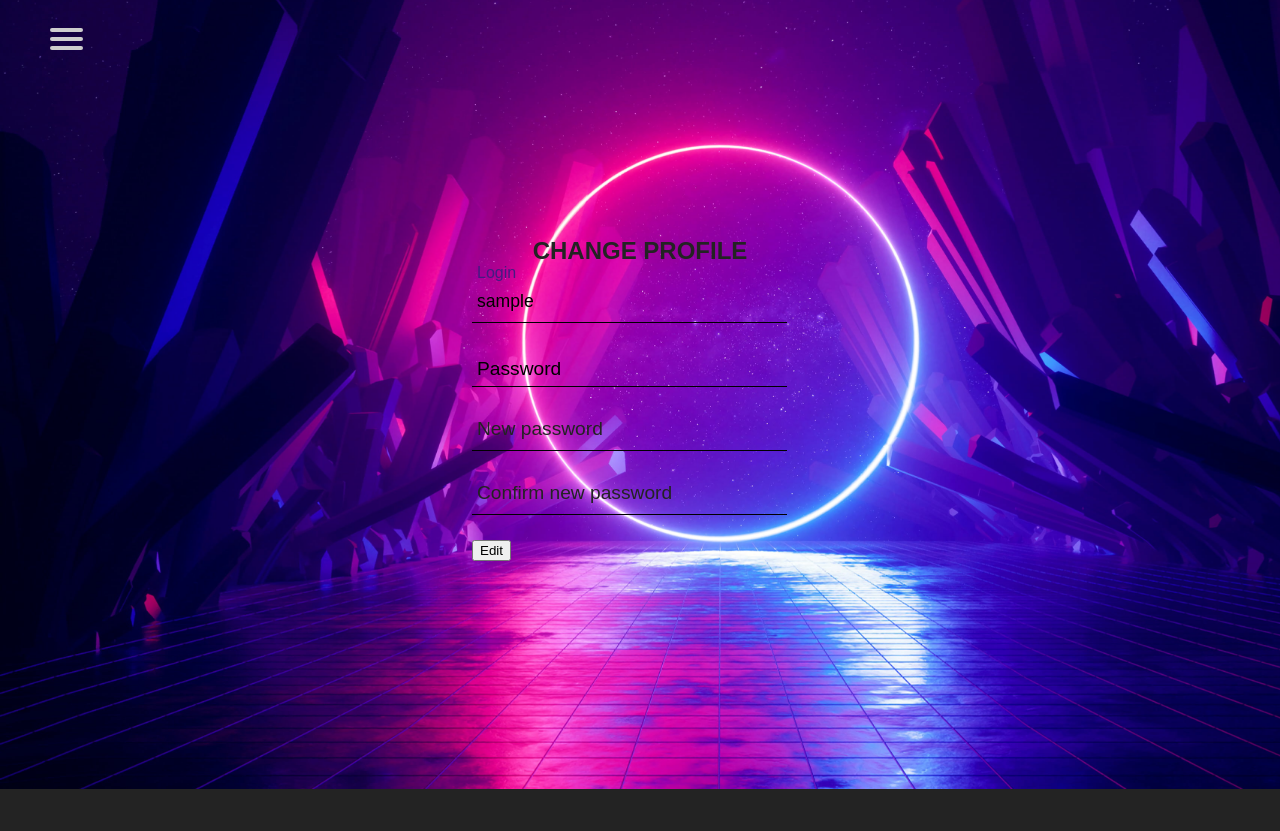
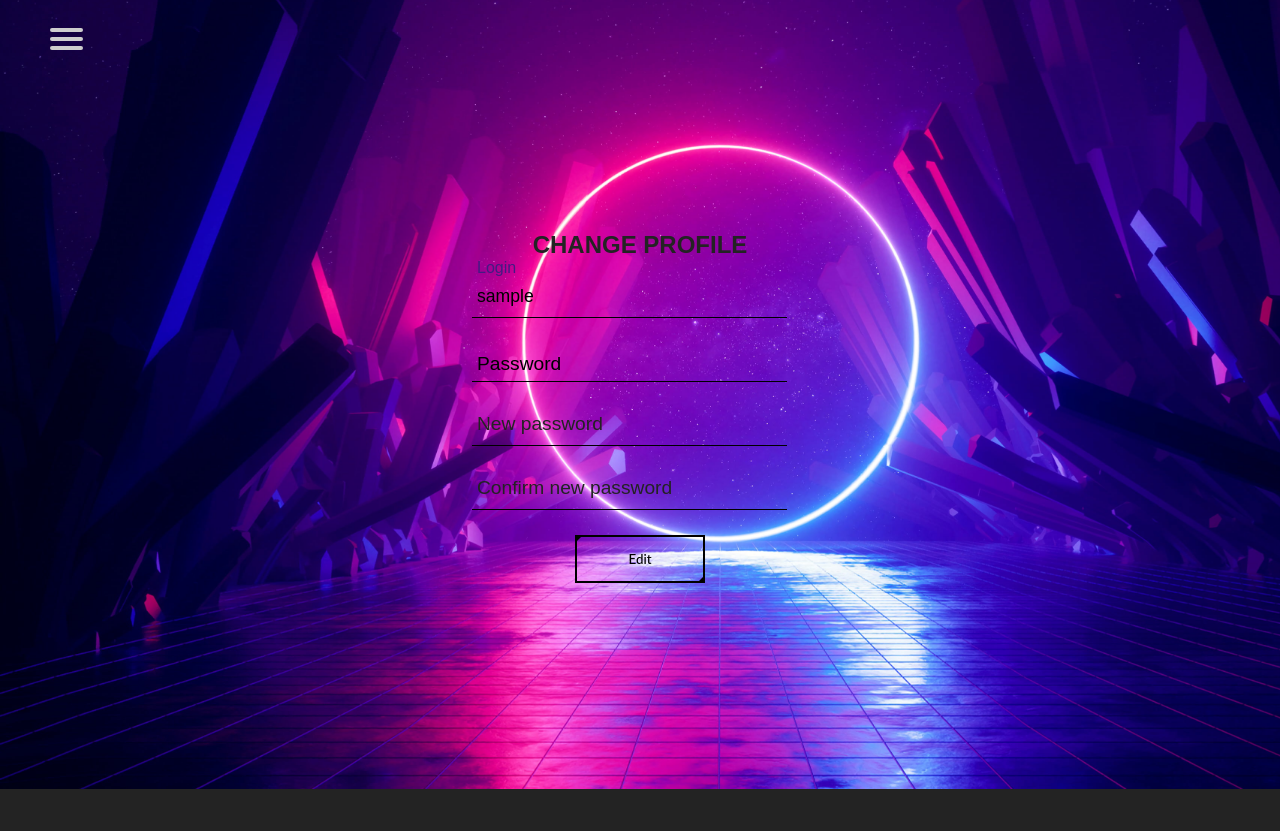
Before and after one commit to lea-dubois1/livre-or, a PHP site: page /profil.php in a window 1280 px wide; the page is wider, and only the part inside the window is pictured. Shown: the part 22-853 px from the top of that part. Run offline with PHP 8.4, Linux system fonts and the light colour scheme; the visitor is signed in with stand-in values (Sample User, id 1).

Commit message:
projet terminé

```diff
--- a/commentaire.php
+++ b/commentaire.php
@@ -60,7 +60,9 @@
                 <form action="" method="POST" class="formulaire comm">
                     <textarea name="commentaire" rows="10" cols="60" placeholder="Write your comment here..."></textarea>
 
-                    <button name="submit">Send</button>
+                    <div class="frame">
+                        <button class="custom-btn btn-4" name="submit">Send</button>
+                    </div>
                 </form>
 
                 <?php
--- a/connexion.php
+++ b/connexion.php
@@ -85,7 +85,9 @@
                         <label>Password</label>
                     </div>
 
-                    <button name="submit">Login</button>
+                    <div class="frame">
+                        <button class="custom-btn btn-4" name="submit">Login</button>
+                    </div>
 
                     <?php
                         // Display error messages (cf login.php) //
--- a/header.php
+++ b/header.php
@@ -38,13 +38,13 @@
                 -->
                 <ul id="menu">
                 <a href="index.php"><li>Home</li></a>
-                <a href="inscription.php"><li>Signup</li></a>
-                <a href="connexion.php"><li>Login</li></a>
-                <a href="profil.php"><li>Profile</li></a>
+                <?php if(!$_SESSION){echo '<a href="inscription.php"><li>Signup</li></a>';} ?>
+                <?php if(!$_SESSION){echo '<a href="connexion.php"><li>Login</li></a>';} ?>
+                <?php if($_SESSION){echo '<a href="profil.php"><li>Profile</li></a>';} ?>
                 <a href="livre-or.php"><li>Golden Book</li></a>
-                <a href="commentaire.php"><li>Comment</li></a>
+                <?php if($_SESSION){echo '<a href="commentaire.php"><li>Comment</li></a>';} ?>
                 <a href="https://github.com/lea-dubois1" target="_blank"><li>My GitHub</li></a>
-                <?php if($_SESSION){echo '<button type="submit" value="deconnexion" name="deconnexion" class="deco"><a href="logout.php">Logout</a></button>';} ?>
+                <?php if($_SESSION){echo '<a value="deconnexion" name="deconnexion" href="logout.php"><li>Logout</li></a>';} ?>
                 </ul>
             </div>
             </nav>
--- a/livre-or.php
+++ b/livre-or.php
@@ -13,7 +13,7 @@
 
         <main>
 
-            <div class="centre">
+            <div class="centre livreor">
 
                 <h2 class="users-data">Comments</h2>
 
@@ -27,8 +27,8 @@
 
                     while ($result !=NULL){
 
-                        echo 'POST THE ' . $date . ' BY ' . $result['login'] . '<br>';
-                        echo $result['commentaire'] . '<br><br>';
+                        echo '<br>POST THE ' . $date . ' BY ' . $result['login'] . ' :<br><br>';
+                        echo $result['commentaire'] . '<br>___________________________<br>';
 
                         $result = mysqli_fetch_assoc($rs);
                         echo '</tr>';
--- a/profil.php
+++ b/profil.php
@@ -26,11 +26,7 @@
 
         if (!empty($passwordNew)){
 
-            if(strlen($passwordNew) <= 5){    // If the password's lenght is less or equal to 5
-
-                $error = "The password is too short";
-
-            }elseif (empty($passwordNewConfirm)){
+            if (empty($passwordNewConfirm)){
 
                 $error = "Please confirm password";
 
@@ -56,14 +52,6 @@
             if($numRows!=1){
 
                 $error = "The login already exist";
-
-            }elseif(strlen($login) <= 4){    // If the login's lenght is less or equal to 5
-
-                $error = "The login is too short";
-
-            }elseif(preg_match("[\W]", $loginNew)){    // If there is non-alphanumeric characters in the login
-
-                $error = "Specials characters are not allowed";
 
             }else{
 
@@ -101,7 +89,7 @@
 
         <main>
 
-            <div class="centre">
+            <div class="centre changeProfil">
 
                 <h2 class="title_change">CHANGE PROFILE</h2>
 
@@ -133,7 +121,9 @@
                         <span class="bar"></span>
                     </div>
 
-                    <button name="submit"><span>Edit</span></button>
+                    <div class="frame">
+                        <button class="custom-btn btn-4" name="submit">Edit</button>
+                    </div>
 
                     <?php
 
--- a/style.css
+++ b/style.css
@@ -23,6 +23,14 @@
    justify-content: center;
    align-items: center;
 }
+.changeProfil
+{
+   margin-top: 3vh;
+}
+.changeProfil button
+{
+   margin: 0;
+}
 h2, h1
 {
    text-align: center;
@@ -33,12 +41,22 @@
    display: flex;
    flex-direction: column;
    align-items: center;
+   margin-top: 7vh;
 }
 .comm button
 {
    margin: 3%;
    padding: 1%;
    width: 7vw;
+}
+
+
+.livreor
+{
+   padding: 1vh;
+   backdrop-filter: blur(5px);
+   color: aliceblue;
+   max-width: 40vw;
 }
 
 
@@ -307,3 +325,81 @@
 {
    transform: none;
 }
+
+
+
+
+
+
+
+
+/*************************************
+************** BUTTONS ***************
+*************************************/
+
+.frame {
+   width: 90%;
+   margin: 1vh auto;
+   text-align: center;
+}
+button {
+   margin: 20px;
+   outline: none;
+}
+.custom-btn {
+   width: 130px;
+   height: 6vh;
+   padding: 10px 25px;
+   border: 2px solid #000;
+   font-family: 'Lato', sans-serif;
+   font-weight: 500;
+   background: transparent;
+   cursor: pointer;
+   transition: all 0.3s ease;
+   position: relative;
+   display: inline-block;
+}
+
+/* 4 */
+.btn-4 {
+   position: relative;
+   color: #000;
+   z-index: 2;
+   line-height: 40px;
+   padding: 0;
+}
+.btn-4:hover{
+   border: none;
+}
+.btn-4:before,
+.btn-4:after {
+   position: absolute;
+   content: "";
+   width: 0%;
+   height: 0%;
+   border: 2px solid;
+   z-index: -1;
+   transition: all 0.3s ease;
+}
+.btn-4:before {
+   top: 0;
+   left: 0;
+   border-bottom-color: transparent;
+   border-right-color: transparent;
+   border-top-color: #000;
+   border-left-color: #000;
+}
+.btn-4:after{
+   bottom: 0;
+   right: 0;
+   border-top-color: transparent;
+   border-left-color: transparent;
+   border-bottom-color: #000;
+   border-right-color: #000;
+}
+.btn-4:hover:before,
+.btn-4:hover:after {
+   border-color: #000;
+   height: 100%;
+   width: 100%;
+}
```
Also changed, not shown: inscription.php (+4 -18 lines).
